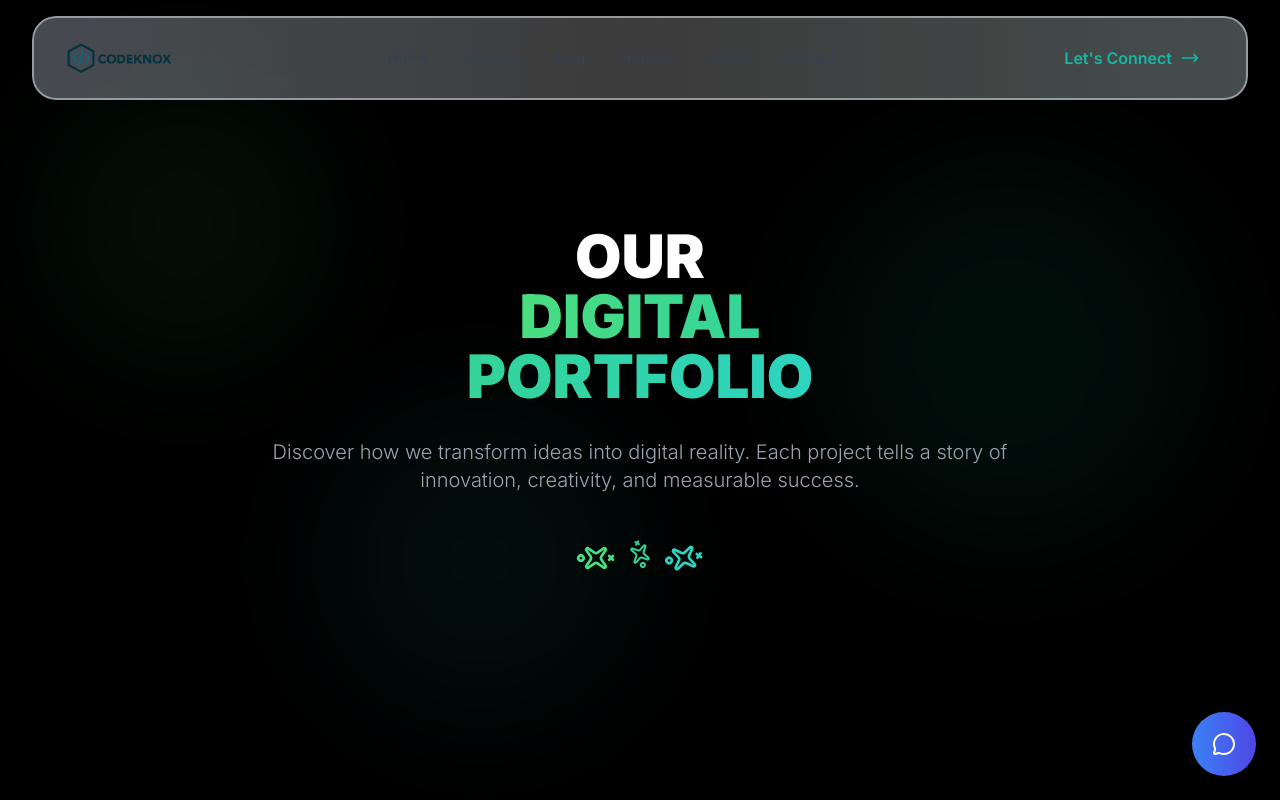
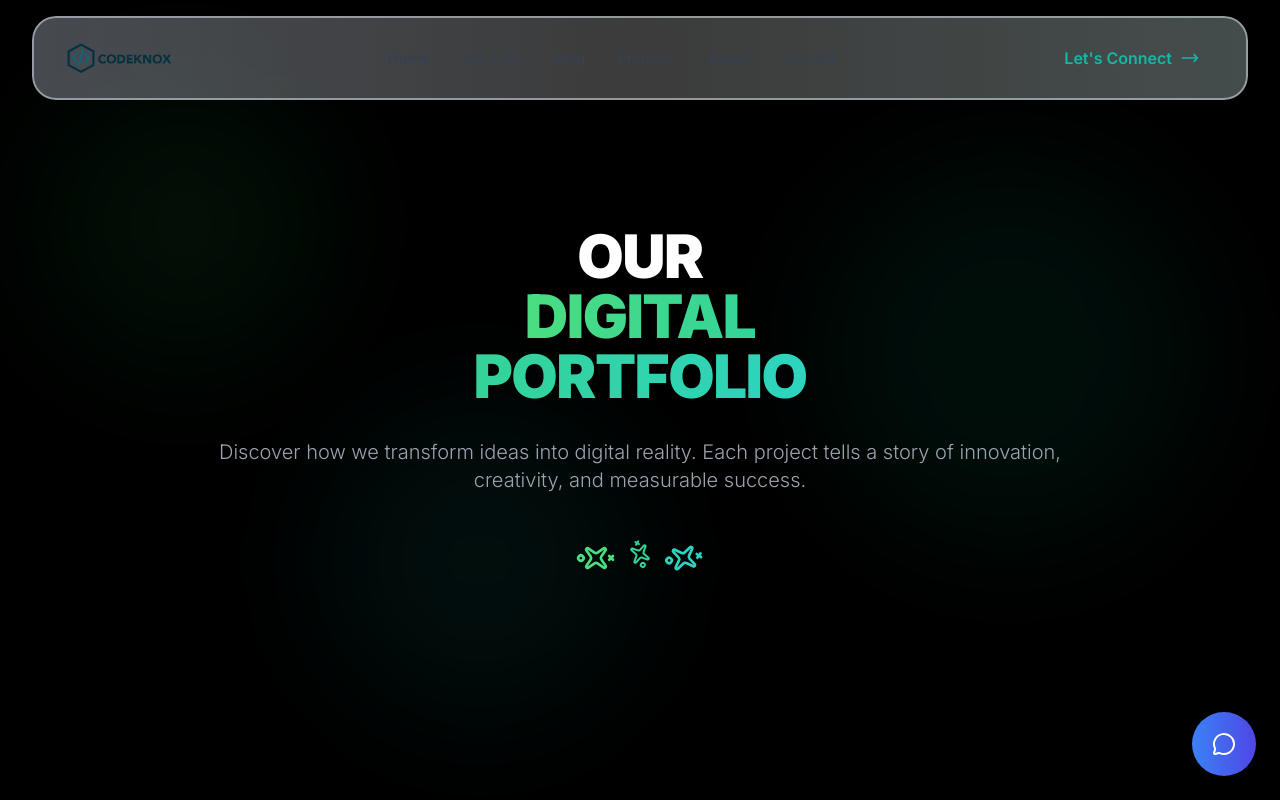
Before and after one commit to codeknox-lk/codeknox-website, a React (Vite) app: page /projects in a window 1280 px wide. Shown: the top 800 px of the page. Built offline with nearby package versions, Linux system fonts and the light colour scheme.

Commit message:
Fix: Align Projects page hero typography with About page

```diff
--- a/src/pages/Projects.tsx
+++ b/src/pages/Projects.tsx
@@ -81,7 +81,7 @@ const Projects: React.FC = () => {
               initial={{ opacity: 0, scale: 0.8 }}
               animate={{ opacity: 1, scale: 1 }}
               transition={{ duration: 1, delay: 0.2 }}
-              className="text-4xl sm:text-5xl md:text-6xl font-black text-white mb-8 leading-tight"
+              className="text-4xl sm:text-5xl md:text-6xl font-black text-white mb-8 leading-[0.9] tracking-tight"
             >
               OUR
               <br />
@@ -99,7 +99,7 @@ const Projects: React.FC = () => {
               initial={{ opacity: 0, y: 30 }}
               animate={{ opacity: 1, y: 0 }}
               transition={{ duration: 0.8, delay: 0.4 }}
-              className="text-lg sm:text-xl text-gray-400 font-light max-w-3xl mx-auto leading-relaxed px-4 sm:px-0"
+              className="text-lg sm:text-xl text-gray-400 font-light max-w-4xl mx-auto leading-relaxed px-4 sm:px-0"
             >
               Discover how we transform ideas into digital reality. Each project tells a story of innovation, creativity, and measurable success.
             </motion.p>
```
